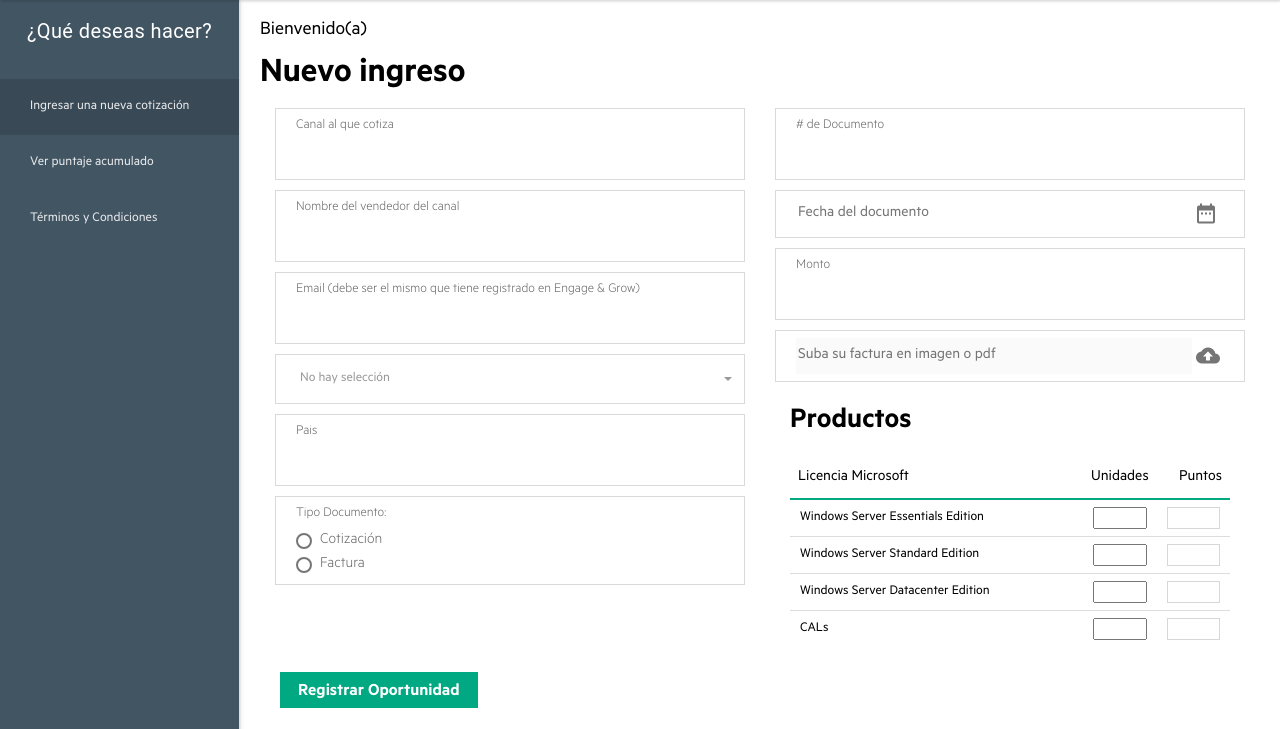
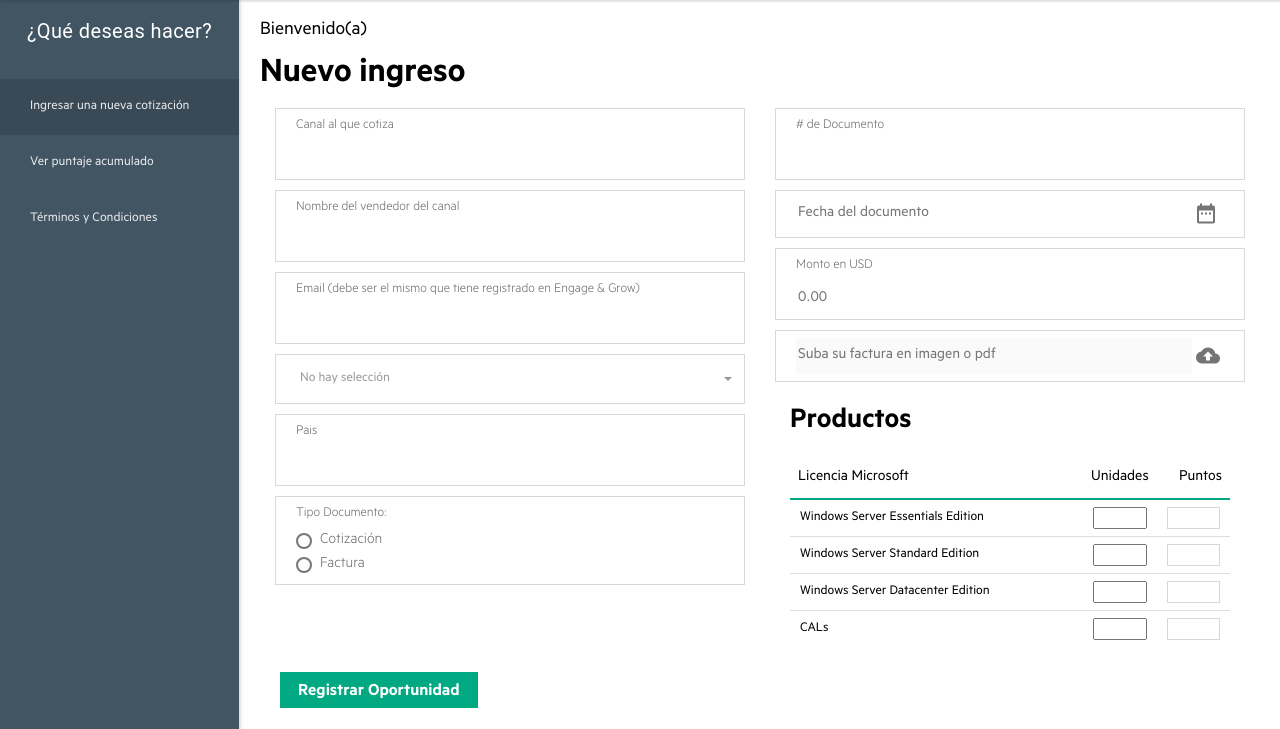
Before and after one commit to PedroYturrizaga/HPEMicrosoft, a CodeIgniter app: the page made by application/views/V_Solicitud.php in a window 1280 px wide. Shown: the part 71-800 px from the top of the page. Run offline with CodeIgniter, Linux system fonts and the light colour scheme; data that the repository does not hold is empty; some libraries are stand-ins or nearby versions; some web fonts are replaced.

Commit message:
pregunta 8 de los nuevos ambios

```diff
--- a/application/views/V_Champion.php
+++ b/application/views/V_Champion.php
@@ -159,8 +159,8 @@
                                 </div>
                             </div>
                             <div class="col-xs-12 js-input">
-                                <label for="monto">Monto</label>
-                                <input class="js-disabled" type="text" id="monto">
+                                <label for="monto">Monto en USD</label>
+                                <input class="js-disabled" placeholder="0.00" type="text" id="monto">
                             </div>
                             <div class="col-xs-12 js-input js-file js-flex">
                                 <input class="js-disabled" type="text" id="archivoDocumento" name="archivoDocumento" maxlength="10" placeholder="Suba su factura en imagen o pdf" style="pointer-events: none">
--- a/application/views/V_Solicitud.php
+++ b/application/views/V_Solicitud.php
@@ -108,8 +108,8 @@
                                 </div>
                             </div>
                             <div class="col-xs-12 js-input">
-                                <label for="monto">Monto</label>
-                                <input type="text" id="monto" onchange="validarCampos()">
+                                <label for="monto">Monto en USD</label>
+                                <input type="text" id="monto" placeholder="0.00" onchange="validarCampos()">
                             </div>
                             <div class="col-xs-12 js-input js-file js-flex">
                                 <input type="text" id="archivoDocumento" placeholder="Suba su factura en imagen o pdf" name="archivoDocumento" disabled>
```
